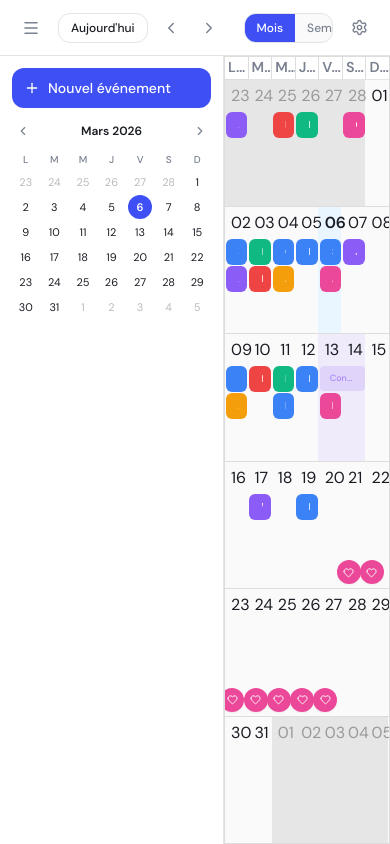
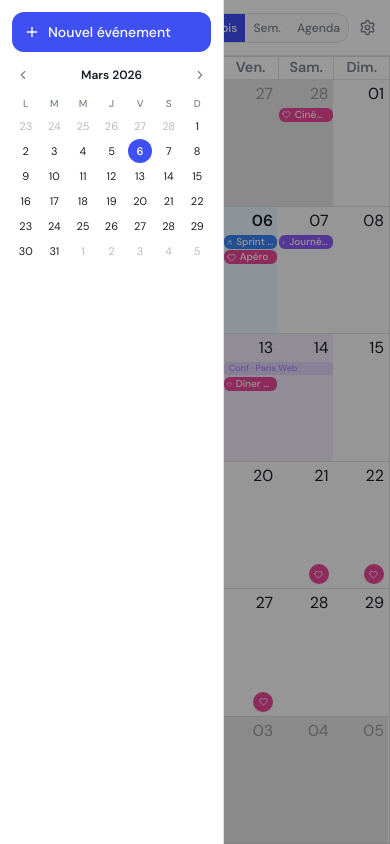
Before and after one commit to essenlive/web-cal, a React (Vite) app: page / in a window 390 px wide. Built offline with nearby package versions, Linux system fonts and the light colour scheme.

Commit message:
Basic responsive layout

```diff
--- a/src/components/calendar/RBCCalendar.tsx
+++ b/src/components/calendar/RBCCalendar.tsx
@@ -42,10 +42,10 @@ function AvatarBadge({
       title={event.title}
       onClick={(ev) => { ev.stopPropagation(); onEdit(event); }}
       style={{ backgroundColor: color, pointerEvents: "auto" }}
-      className="size-6 rounded-full flex items-center justify-center cursor-pointer shadow-sm
+      className="size-5 sm:size-6 rounded-full flex items-center justify-center cursor-pointer shadow-sm
                  transition-all hover:scale-110 hover:brightness-90 active:scale-95"
     >
-      {type?.icon && <LucideIcon name={type.icon} size={11} color="#fff" />}
+      {type?.icon && <LucideIcon name={type.icon} size={9} color="#fff" />}
     </div>
   );
 }
--- a/src/components/sidebar/Header.tsx
+++ b/src/components/sidebar/Header.tsx
@@ -29,19 +29,19 @@ export function Header() {
   };
 
   return (
-    <header className="flex items-center h-14 px-4 border-b border-border bg-card shrink-0 gap-2">
+    <header className="flex items-center h-14 px-2 sm:px-4 border-b border-border bg-card shrink-0 gap-1 sm:gap-2">
       {/* Left */}
-      <button onClick={toggleSidebar} className="p-1.5 rounded-lg hover:bg-muted text-muted-foreground mr-1">
+      <button onClick={toggleSidebar} className="p-1.5 rounded-lg hover:bg-muted text-muted-foreground">
         <Menu size={18} />
       </button>
 
-      <span className="text-base font-bold text-foreground mr-2 hidden sm:block">Calendrier</span>
+      <span className="text-base font-bold text-foreground hidden sm:block sm:mr-2">Calendrier</span>
 
       <button
         onClick={() => setCurrentDate(new Date())}
-        className="text-xs font-medium px-3 py-1.5 rounded-lg border border-border hover:bg-muted text-foreground transition-colors"
+        className="text-xs font-medium px-2 sm:px-3 py-1.5 rounded-lg border border-border hover:bg-muted text-foreground transition-colors"
       >
-        Aujourd'hui
+        Auj.
       </button>
 
       <button onClick={() => navigate(-1)} className="p-1.5 rounded-lg hover:bg-muted text-muted-foreground">
@@ -51,16 +51,16 @@ export function Header() {
         <ChevronRight size={18} />
       </button>
 
-      <h1 className="text-sm font-semibold text-foreground capitalize ml-1 flex-1 truncate">{title()}</h1>
+      <h1 className="text-xs sm:text-sm font-semibold text-foreground capitalize ml-1 flex-1 truncate">{title()}</h1>
 
       {/* View switcher */}
-      <div className="flex rounded-xl border border-border overflow-hidden bg-background">
+      <div className="flex rounded-xl border border-border overflow-hidden bg-background shrink-0">
         {VIEWS.map((v) => (
           <button
             key={v.id}
             onClick={() => setView(v.id)}
             className={cn(
-              "px-3 py-1.5 text-xs font-medium transition-colors",
+              "px-2 sm:px-3 py-1.5 text-xs font-medium transition-colors",
               view === v.id
                 ? "bg-primary text-primary-foreground"
                 : "text-muted-foreground hover:text-foreground hover:bg-muted"
@@ -72,7 +72,7 @@ export function Header() {
       </div>
 
       {/* Right */}
-      <Link to="/settings" className="p-1.5 rounded-lg hover:bg-muted text-muted-foreground ml-1">
+      <Link to="/settings" className="p-1.5 rounded-lg hover:bg-muted text-muted-foreground">
         <Settings size={17} />
       </Link>
     </header>
--- a/src/components/sidebar/Sidebar.tsx
+++ b/src/components/sidebar/Sidebar.tsx
@@ -29,7 +29,12 @@ export function Sidebar({ onNewEvent }: SidebarProps) {
   );
 
   return (
-    <aside className="w-56 shrink-0 border-r border-border flex flex-col bg-card overflow-y-auto">
+    <aside className="
+      fixed inset-y-0 left-0 z-40 w-56
+      sm:relative sm:inset-auto sm:z-auto sm:translate-x-0
+      shrink-0 border-r border-border flex flex-col bg-card overflow-y-auto
+      transition-transform duration-200
+    ">
       {/* New event */}
       <div className="p-3">
         <button
@@ -56,8 +61,8 @@ export function Sidebar({ onNewEvent }: SidebarProps) {
         </div>
 
         <div className="grid grid-cols-7 gap-px">
-          {dayHeaders.map((d) => (
-            <div key={d} className="text-center text-[10px] font-medium text-muted-foreground py-0.5 uppercase">
+          {dayHeaders.map((d, i) => (
+            <div key={i} className="text-center text-[10px] font-medium text-muted-foreground py-0.5 uppercase">
               {d}
             </div>
           ))}
--- a/src/index.css
+++ b/src/index.css
@@ -195,3 +195,33 @@
 
 /* Row content stacking */
 .rbc-row-content { z-index: 1; }
+
+/* ── Responsive overrides ──────────────────────────────────────────────────── */
+
+@media (max-width: 639px) {
+  /* Month view — compact cells */
+  .rbc-month-row            { min-height: 56px; }
+  .rbc-date-cell            { padding: 2px 3px; }
+  .rbc-date-cell > a,
+  .rbc-date-cell > span     { font-size: 10px; }
+  .rbc-header               { padding: 3px 2px; font-size: 9px; }
+  .rbc-event                { padding: 2px 3px !important; }
+  .rbc-event-content        { font-size: 10px; line-height: 1.3; }
+  .rbc-show-more            { font-size: 9px; padding: 0 2px; }
+
+  /* Week/Day view — horizontal scroll so columns don't crush */
+  .rbc-time-view            { overflow-x: auto; -webkit-overflow-scrolling: touch; }
+  .rbc-time-view .rbc-time-header   { min-width: 520px; }
+  .rbc-time-view .rbc-time-content  { min-width: 520px; }
+  .rbc-time-header-gutter   { min-width: 44px !important; max-width: 44px !important; }
+  .rbc-label                { font-size: 9px; padding: 0 3px; }
+  .rbc-timeslot-group       { min-height: 48px; }
+}
+
+@media (min-width: 640px) and (max-width: 1023px) {
+  /* Tablet — slightly tighter month cells */
+  .rbc-date-cell            { padding: 3px 4px; }
+  .rbc-date-cell > a,
+  .rbc-date-cell > span     { font-size: 11px; }
+  .rbc-header               { padding: 5px 3px; font-size: 10px; }
+}
--- a/src/pages/CalendarPage.tsx
+++ b/src/pages/CalendarPage.tsx
@@ -7,13 +7,20 @@ import { EventModal } from "../components/events/EventModal";
 import { useUIStore } from "../store";
 
 export function CalendarPage() {
-  const { view } = useUIStore();
+  const { view, sidebarOpen, toggleSidebar } = useUIStore();
   const [newEventOpen, setNewEventOpen] = useState(false);
 
   return (
     <div className="flex flex-col h-screen overflow-hidden bg-background">
       <Header />
-      <div className="flex flex-1 overflow-hidden">
+      <div className="flex flex-1 overflow-hidden relative">
+        {/* Mobile backdrop — closes sidebar on tap */}
+        {sidebarOpen && (
+          <div
+            className="fixed inset-0 z-30 bg-black/40 sm:hidden"
+            onClick={toggleSidebar}
+          />
+        )}
         <Sidebar onNewEvent={() => setNewEventOpen(true)} />
         <main className="flex-1 overflow-hidden flex flex-col">
           {view !== "agenda" ? <RBCCalendar /> : <AgendaView />}
```
